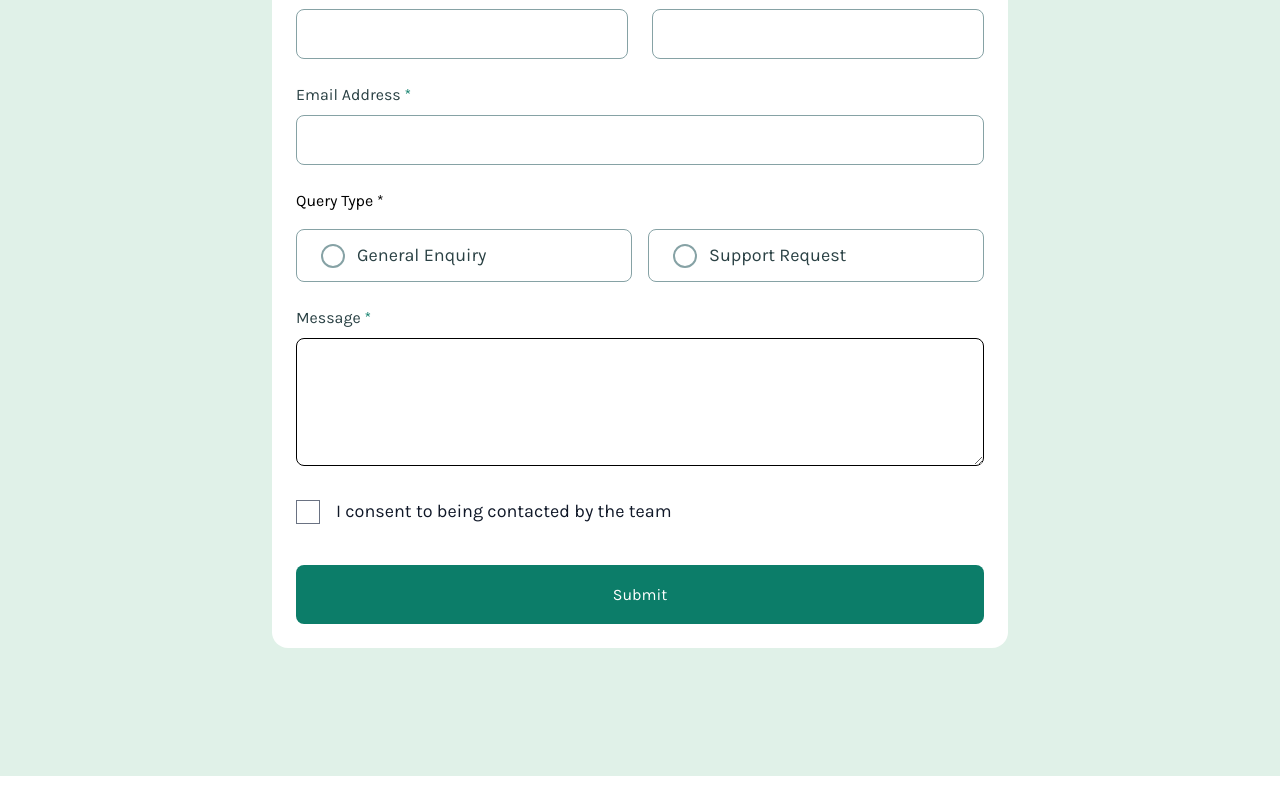
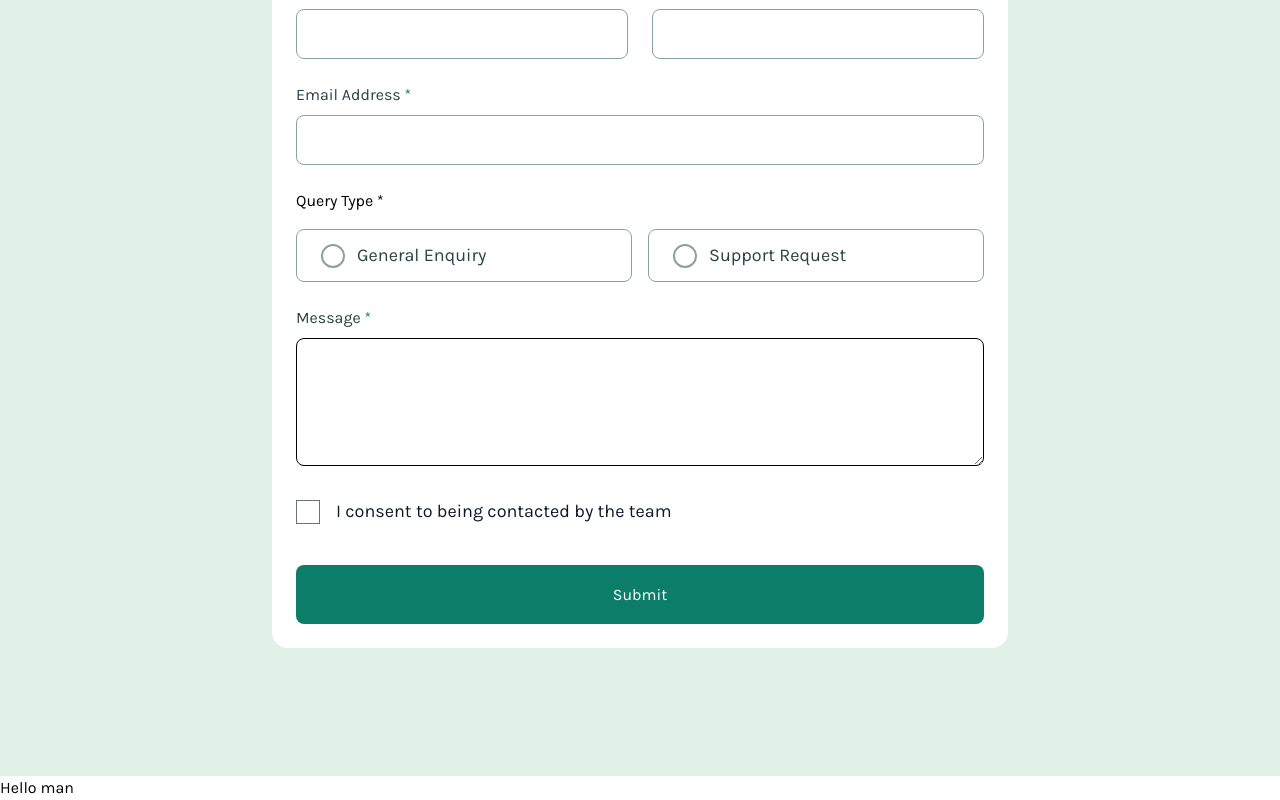
Before and after one commit to SurajCasey/contact-form, a React (Vite) app: page / in a window 1280 px wide. Shown: the part 255-1055 px from the top of the page. Before the commit the page ends 1031 px from the top, so only its background shows below. Built offline with nearby package versions, Linux system fonts and the light colour scheme.

Commit message:
Update main.jsx

```diff
--- a/src/main.jsx
+++ b/src/main.jsx
@@ -6,5 +6,6 @@ import './index.css'
 createRoot(document.getElementById('root')).render(
   <StrictMode>
     <App />
+    <h1>Hello man</h1>
   </StrictMode>,
 )
```
